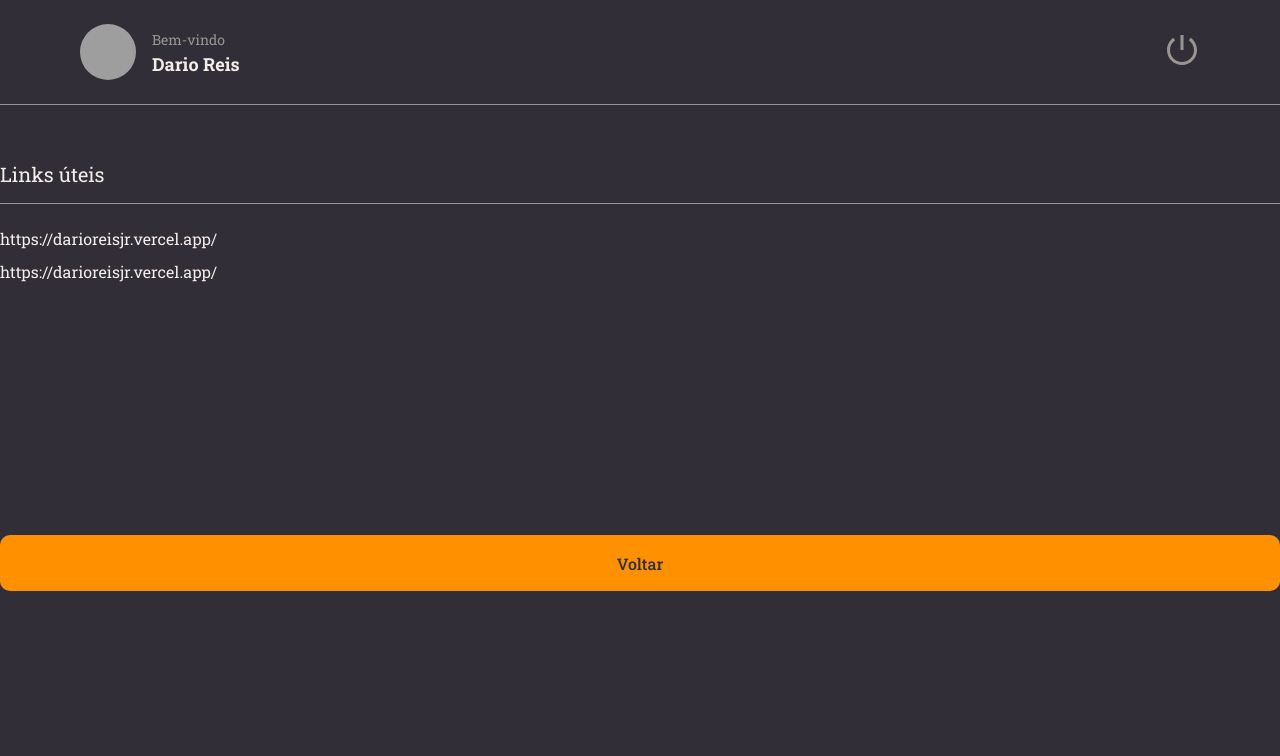
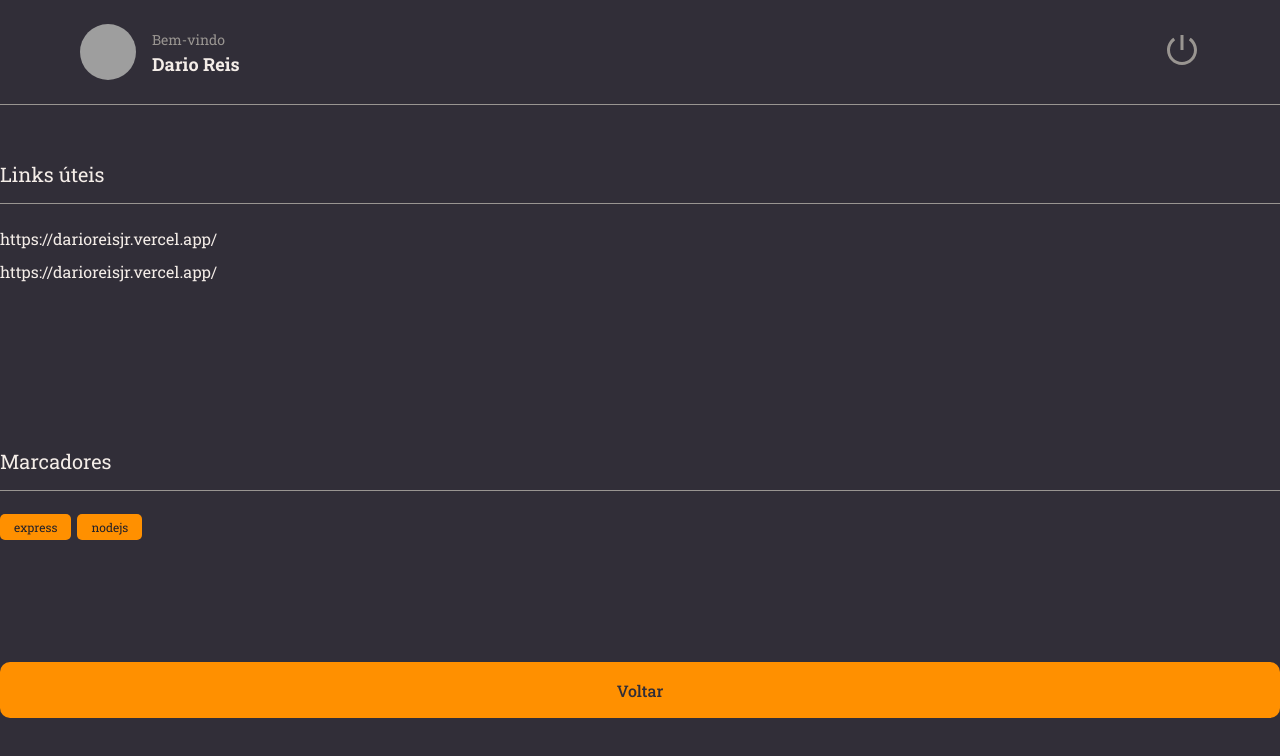
Before and after one commit to darioreisjr/kissnotes_reactjs, a React (Vite) app: page / in a window 1280 px wide. Shown: the top 756 px of the page. Built offline with nearby package versions, Linux system fonts and the light colour scheme; grey boxes are pictures that could not be loaded.

Commit message:
Feat: Create tag section, configure and style

```diff
--- /dev/null
+++ b/src/components/Tag/index.jsx
@@ -0,0 +1,5 @@
+import { Container } from "./styles";
+
+export function Tag({ title }) {
+  return <Container>{title}</Container>;
+}
--- /dev/null
+++ b/src/components/Tag/styles.js
@@ -0,0 +1,10 @@
+import styled from "styled-components"
+
+export const Container = styled.span`
+  font-size:12px;
+  padding: 5px 14px;
+  border-radius: 5px;
+  margin-right: 6px;
+  color: ${({ theme }) => theme.COLORS.BACKGROUND_900};
+  background-color: ${({ theme }) => theme.COLORS.ORANGE};
+ `
--- a/src/pages/Details/index.jsx
+++ b/src/pages/Details/index.jsx
@@ -3,6 +3,7 @@
 import { Button } from "../../components/Button";
 import { Header } from "../../components/Header";
 import { Section } from "../../components/Section";
+import { Tag } from "../../components/Tag";
 
 export function Details() {
   return (
@@ -16,6 +17,12 @@
         </Links>
       </Section>
 
+      <Section title="Marcadores">
+        <Tag title="express"/>
+        <Tag title="nodejs"/>
+      </Section>
+
+
       <Button title="Voltar" />
     </Container>
   );
```
